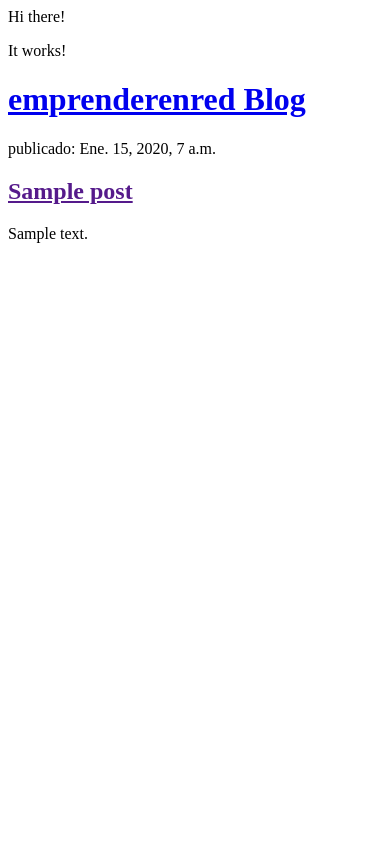
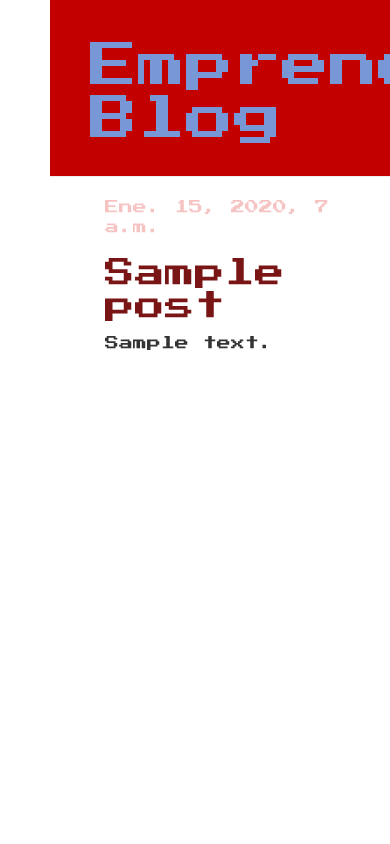
Before and after one commit to fernandezpedrodavid/my-firts-blog, a Django app: page / in a window 390 px wide; the page is wider, and only the part inside the window is pictured. Run offline with Django 3.2, Linux system fonts and the light colour scheme; tables that the repository leaves empty hold one stand-in row (values such as "Sample post"); some libraries are stand-ins or nearby versions.

Commit message:
Agregadas vistas y plantilla para el detalle del post del blog así como también CSS para el sitio.

```diff
--- /dev/null
+++ b/blog/static/css/blog.css
@@ -0,0 +1,54 @@
+h1 a, h2 a {
+    color: #c20000;
+}
+body {
+    padding-left: 50px;
+    font-family: 'Press Start 2P', cursive;
+}
+
+.page-header {
+    background-color: #c20000;
+    margin-top: 0;
+    padding: 20px 20px 20px 40px;
+}
+
+.page-header h1, .page-header h1 a, .page-header h1 a:visited, .page-header h1 a:active {
+    color: rgb(120, 151, 215);
+    font-size: 36pt;
+    text-decoration: none;
+}
+
+.content {
+    margin-left: 40px;
+}
+
+h1, h2, h3, h4 {
+    font-family: 'Press Start 2P', cursive;
+}
+
+.date {
+    color: #dc141441;
+}
+
+.save {
+    float: right;
+}
+
+.post-form textarea, .post-form input {
+    width: 100%;
+}
+
+.top-menu, .top-menu:hover, .top-menu:visited {
+    color: #1a6bb7c1;
+    float: right;
+    font-size: 26pt;
+    margin-right: 20px;
+}
+
+.post {
+    margin-bottom: 70px;
+}
+
+.post h2 a, .post h2 a:visited {
+    color: #7a1515;
+}
--- /dev/null
+++ b/blog/templates/blog/base.html
@@ -0,0 +1,24 @@
+{% load static %}
+<html>
+    <head>
+        <title>Emprenderenred blog</title>
+        <link rel="stylesheet" href="//maxcdn.bootstrapcdn.com/bootstrap/3.2.0/css/bootstrap.min.css">
+        <link rel="stylesheet" href="//maxcdn.bootstrapcdn.com/bootstrap/3.2.0/css/bootstrap-theme.min.css">
+        <link href="https://fonts.googleapis.com/css2?family=Press+Start+2P&display=swap" rel="stylesheet">
+        <link rel="stylesheet" href="{% static 'css/blog.css' %}">
+
+    </head>
+    <body>
+        <div class="page-header">
+            <h1><a href="/">Emprenderenred Blog</a></h1>
+        </div>
+        <div class="content container">
+            <div class="row">
+                <div class="col-md-8">
+                {% block content %}
+                {% endblock %}
+                </div>
+            </div>
+        </div>
+    </body>
+</html>
--- a/blog/templates/blog/post_list.html
+++ b/blog/templates/blog/post_list.html
@@ -1,29 +1,13 @@
-<html>
-    <head>
-        <title>emprenderenred's blog</title>
-    </head>
-<body>
-    <p>Hi there!</p>
-    <p>It works!</p>
-</body>
-</html>
-<html>
-    <head>
-        <title>emprenderenred blog</title>
-    </head>
-    <body>
-        <div>
-            <h1><a href="/">emprenderenred Blog</a></h1>
+{% extends 'blog/base.html' %}
+
+{% block content %}
+    {% for post in posts %}
+        <div class="post">
+            <div class="date">
+                {{ post.published_date }}
+            </div>
+            <h2><a href="{% url 'post_detail' pk=post.pk %}">{{ post.title }}</a></h2>
+            <p>{{ post.text|linebreaksbr }}</p>
         </div>
-
-        {% for post in posts %}
-            <div>
-                <p> publicado: {{ post.published_date }}</p>
-                <h2><a href="">{{ post.title }}</a></h2>
-                <p>{{ post.text|linebreaksbr }}</p>
-            </div>
-        {% endfor %}
-
-
-    </body>
-</html>
+    {% endfor %}
+{% endblock %}
--- a/blog/urls.py
+++ b/blog/urls.py
@@ -1,5 +1,7 @@
 from django.urls import path
 from . import views
+
 urlpatterns = [
     path('', views.post_list, name='post_list'),
+    path('post/<int:pk>/', views.post_detail, name='post_detail'),
 ]
--- a/blog/views.py
+++ b/blog/views.py
@@ -1,8 +1,14 @@
 from django.shortcuts import render
 from django.utils import timezone
 from .models import Post
+from django.shortcuts import render, get_object_or_404
 
 # Create your views here.
 def post_list(request):
     posts = Post.objects.filter(published_date__lte=timezone.now()).order_by('published_date')
     return render(request, 'blog/post_list.html', {'posts': posts})
+def post_detail (request, pk):
+    Post.objects.get(pk=pk)
+def post_detail(request, pk):
+    post = get_object_or_404(Post, pk=pk)
+    return render(request, 'blog/post_detail.html', {'post': post})
```
Also changed, not shown: blog/templates/blog/post_detail.html (added, +13 -0 lines).
